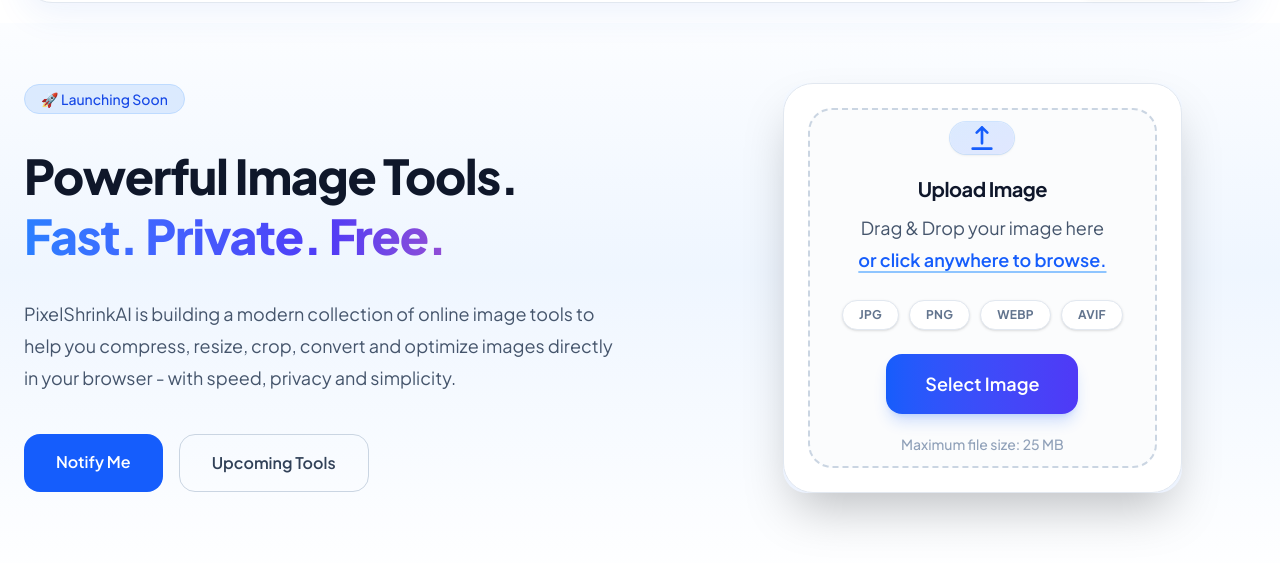
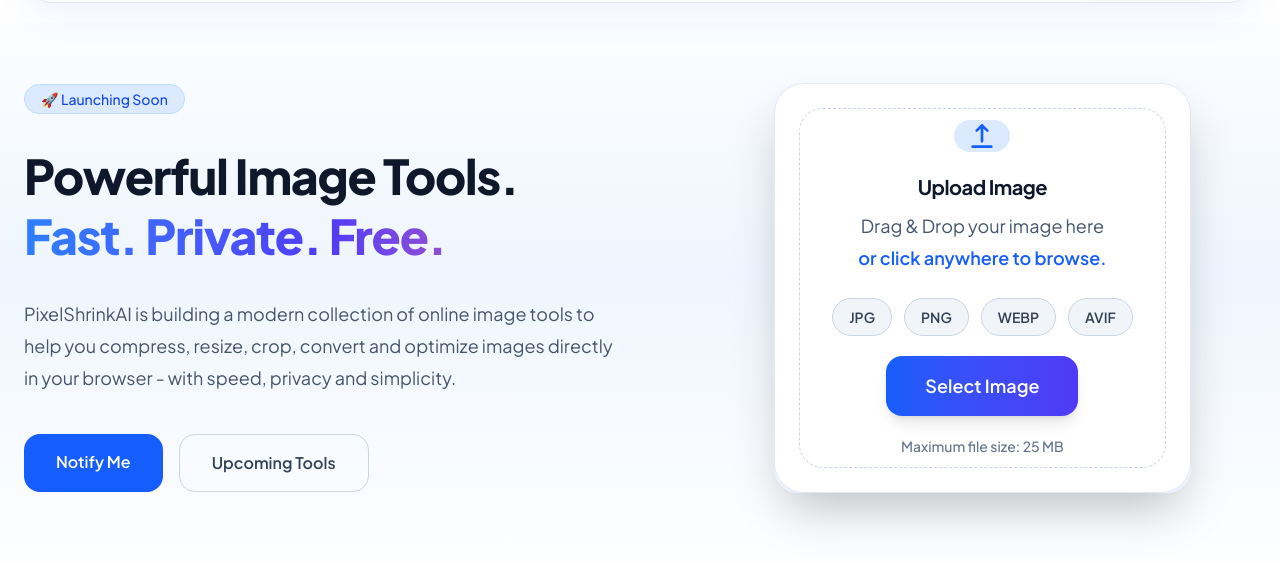
Before and after one commit to Jaydip1989/PixelShrinkAI, an Astro site in the folder frontend/: page / in a window 1280 px wide. Shown: the part 77-640 px from the top of the page. Built offline with nearby package versions, Linux system fonts and the light colour scheme; Astro itself is replaced by a stand-in of ours.

Commit message:
feat: add dark mode and redesign hero upload section

```diff
--- a/frontend/src/components/Hero.astro
+++ b/frontend/src/components/Hero.astro
@@ -6,9 +6,9 @@ import UploadCard from "./UploadCard.astro";
   dark:from-slate-950 dark:via-slate-900 dark:to-slate-950 pt-32 pb-24">
 
   <div
-    class="mx-auto grid max-w-7xl items-center gap-20 px-6
-    lg:grid-cols-[1.05fr_0.95fr]"
-  >
+  class="mx-auto grid max-w-7xl items-center gap-20 px-6
+  lg:grid-cols-[1.05fr_0.95fr]"
+>
     <!-- LEFT COLUMN -->
       <div class="max-w-[620px]">
           <!-- Launch Badge -->
--- a/frontend/src/components/ImageUploader.astro
+++ b/frontend/src/components/ImageUploader.astro
@@ -3,135 +3,59 @@
     w-full
     max-w-[640px]
     h-[410px]
-
     rounded-[30px]
     border
     border-slate-200
     bg-white
     p-6
-
     shadow-[0_20px_60px_rgba(37,99,235,0.12)]
-
     dark:border-slate-700
     dark:bg-slate-800
-    dark:shadow-[0_20px_60px_rgba(0,0,0,0.35)]
-  "
->
+    dark:shadow-[0_20px_60px_rgba(0,0,0,0.35)]  ">
 
     <label
         for="image-upload"
-    class="
-        group
-
-        relative
-
-        flex
+        class="flex
         h-full
         flex-col
         items-center
         justify-center
-
-        overflow-hidden
-
         rounded-[24px]
-
-        border-2
+        border
         border-dashed
         border-slate-300
-
-        bg-slate-50/50
-
         px-8
         py-8
-
         text-center
-
-        cursor-pointer
-
-        transition-all
-        duration-300
-
+        transition-all duration-300
         hover:border-blue-500
-        hover:bg-blue-50/60
-
+        hover:bg-blue-50/40
         dark:border-slate-600
-        dark:bg-slate-900/20
         dark:hover:border-blue-400
-        dark:hover:bg-slate-700/40
-    ">
-
+        dark:hover:bg-slate-700/40 ">
         <input
             id="image-upload"
             type="file"
             accept="image/*"
-            class="hidden"
-        />
-
-        <!-- Ambient glow, purely decorative -->
-        <div
-            class="
-                pointer-events-none
-                absolute
-                -top-24
-                left-1/2
-                h-48
-                w-48
-                -translate-x-1/2
-
-                rounded-full
-
-                bg-blue-400/20
-                blur-3xl
-
-                opacity-0
-
-                transition-opacity
-                duration-500
-
-                group-hover:opacity-100
-
-                dark:bg-blue-500/20
-        "></div>
+            class="hidden" />
 
         <!-- Upload Icon -->
 
         <div
-            class="
-                relative
-
-                mb-5
-
+        class="mb-5
         flex
-                h-16
-                w-16
-
+        h-14
+        w-14
         items-center
         justify-center
-
-                rounded-2xl
-
-                bg-gradient-to-br
-                from-blue-100
-                to-indigo-100
-
+        rounded-full
+        bg-blue-100
         text-blue-600
-
-                shadow-sm
-
-                ring-1
-                ring-blue-200/70
-
-                transition-all
-                duration-300
-
+        transition-all duration-300
         group-hover:-translate-y-1
         group-hover:scale-105
-                group-hover:shadow-md
-
-                dark:from-slate-700
-                dark:to-slate-700
+        dark:bg-slate-700
         dark:text-blue-400
-                dark:ring-slate-600
         ">
 
             <svg
@@ -141,19 +65,16 @@
                 viewBox="0 0 24 24"
                 stroke="currentColor"
                 stroke-width="2">
-
                     <path
                     stroke-linecap="round"
                     stroke-linejoin="round"
                     d="M12 16V4m0 0l-4 4m4-4l4 4M5 20h14"
                     />
-
             </svg>
 
         </div>
 
         <!-- Heading -->
-
         <h3
             class="
                 text-[20px]
@@ -162,53 +83,28 @@
                 text-slate-900
                 dark:text-white"
         >
-
             Upload Image
-
         </h3>
 
         <!-- Description -->
-
         <p
             class="
             mt-2
             max-w-md
-
             text-lg
             leading-8
-
             text-slate-600
-            dark:text-slate-300"
-        >
-
+            dark:text-slate-300">
             Drag & Drop your image here
-
                 <br>
-
                 <span
                     class="
                         font-semibold
                         text-blue-600
-            underline
-            decoration-blue-300
-            decoration-2
-            underline-offset-4
-
-            transition-colors
-            duration-300
-
-            group-hover:text-blue-700
-
-            dark:text-blue-400
-            dark:decoration-blue-500/50"
-        >
-
+                        dark:text-blue-400">
                     or click anywhere to browse.
-
                 </span>
-
             </p>
-
         <!-- Formats -->
 
         <div
@@ -219,28 +115,27 @@
         flex-wrap
         justify-center
 
-            gap-2.5"
-        >
+        gap-3">
 
-            <span class="rounded-full border border-slate-200 bg-white px-4 py-1.5 text-xs font-bold tracking-wide text-slate-500 shadow-sm dark:border-slate-600 dark:bg-slate-700/60 dark:text-slate-300">
+            <span class="rounded-full border border-slate-300 bg-slate-100 px-4 py-2 text-sm font-semibold text-slate-700 dark:border-slate-600 dark:bg-slate-700 dark:text-slate-200">
 
             JPG
 
             </span>
 
-            <span class="rounded-full border border-slate-200 bg-white px-4 py-1.5 text-xs font-bold tracking-wide text-slate-500 shadow-sm dark:border-slate-600 dark:bg-slate-700/60 dark:text-slate-300">
+            <span class="rounded-full border border-slate-300 bg-slate-100 px-4 py-2 text-sm font-semibold text-slate-700 dark:border-slate-600 dark:bg-slate-700 dark:text-slate-200">
 
             PNG
 
             </span>
 
-            <span class="rounded-full border border-slate-200 bg-white px-4 py-1.5 text-xs font-bold tracking-wide text-slate-500 shadow-sm dark:border-slate-600 dark:bg-slate-700/60 dark:text-slate-300">
+            <span class="rounded-full border border-slate-300 bg-slate-100 px-4 py-2 text-sm font-semibold text-slate-700 dark:border-slate-600 dark:bg-slate-700 dark:text-slate-200">
 
             WEBP
 
             </span>
 
-            <span class="rounded-full border border-slate-200 bg-white px-4 py-1.5 text-xs font-bold tracking-wide text-slate-500 shadow-sm dark:border-slate-600 dark:bg-slate-700/60 dark:text-slate-300">
+            <span class="rounded-full border border-slate-300 bg-slate-100 px-4 py-2 text-sm font-semibold text-slate-700 dark:border-slate-600 dark:bg-slate-700 dark:text-slate-200">
 
             AVIF
 
@@ -249,68 +144,36 @@
         </div>
 
         <!-- Button -->
-
-        <div class="mt-6">
-
+        <div class="mt-5">
             <span
                 class="
                 inline-flex
-
                 w-48
-
                 items-center
                 justify-center
-
-                gap-2
-
                 rounded-2xl
-
                 bg-gradient-to-r
                 from-blue-600
                 to-indigo-600
-
                 px-8
                 py-4
-
                 text-lg
                 font-semibold
-
                 text-white
-
                 shadow-lg
-                shadow-blue-600/20
-
-                transition-all
-                duration-300
-
-                group-hover:scale-[1.03]
-                group-hover:shadow-blue-600/30
-            ">
-
+                transition-all duration-300
+                group-hover:scale-[1.03]">
                     Select Image
-
             </span>
-
             </div>
-
         <!-- File Size -->
-
         <p
-            class="
-            mt-5
-
+            class="mt-5
             text-sm
-
             font-medium
-
-            text-slate-400
-            dark:text-slate-500"
-        >
-
+            text-slate-500
+            dark:text-slate-400">
                 Maximum file size: 25 MB
-
         </p>
-
     </label>
-
 </section>
```
Lines whose indentation alone changed are shown as unchanged.
